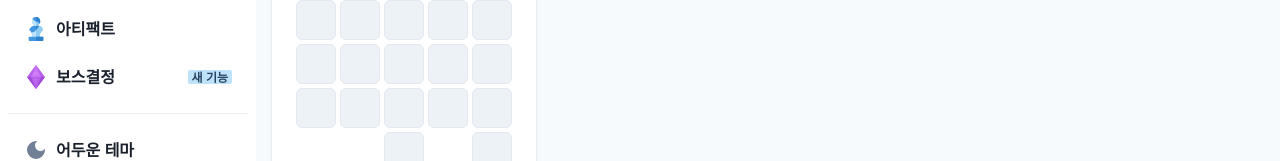
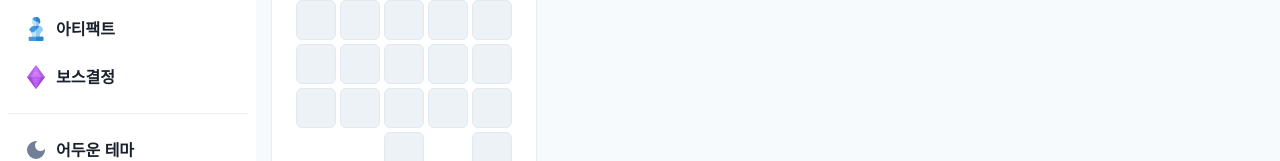
Before and after one commit to geoje/MapleTool, a React (Vite) app in the folder frontend/: page /starforce in a window 1280 px wide. Shown: the part 224-385 px from the top of the page. Built offline with nearby package versions, Linux system fonts and the light colour scheme.

Commit message:
refactor: remove unused codes

```diff
--- a/frontend/src/config.tsx
+++ b/frontend/src/config.tsx
@@ -41,7 +41,7 @@ export const LINKS = [
     label: "보스결정",
     image: "/link/crystal.svg",
     content: <Crystal />,
-    status: <Badge colorScheme="blue">새 기능</Badge>,
+    status: <></>,
   },
 ];
 
--- a/frontend/src/content/crystal/character/modal/nameEditable.tsx
+++ b/frontend/src/content/crystal/character/modal/nameEditable.tsx
@@ -9,7 +9,7 @@ import {
   useEditableControls,
   useToast,
 } from "@chakra-ui/react";
-import { useEffect, useState } from "react";
+import { useState } from "react";
 import { FiEdit } from "react-icons/fi";
 import CharacterService from "../../../../service/character/character";
 import { AxiosError } from "axios";
@@ -26,10 +26,6 @@ export default function NameEditable({
   const toast = useToast();
   const [currentName, setCurrentName] = useState(name);
   const [requesting, setRequesting] = useState(false);
-
-  useEffect(() => {
-    setCurrentName(name);
-  }, [name]);
 
   // Copied from src/content/home/page.tsx:80
   function onCharacterNameSubmit() {
--- a/frontend/src/content/crystal/character/modal/planModal.tsx
+++ b/frontend/src/content/crystal/character/modal/planModal.tsx
@@ -106,7 +106,6 @@ export default function PlanModal({
     const loadedParty = new Map<BOSS_TYPE, number>();
     const plan = bossPlan[bossPlanIndex];
     plan.boss.forEach((b) => {
-      ``;
       loadedDifficulty.set(b.type, b.difficulty);
       loadedParty.set(b.type, b.partyMembers);
     });
```
